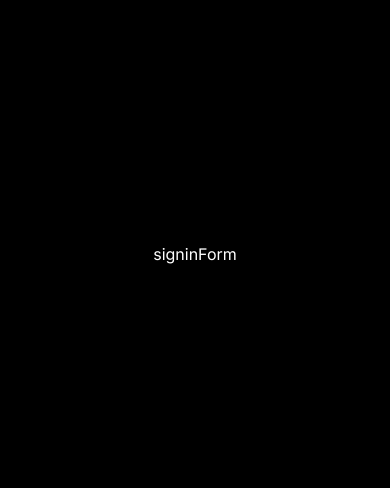
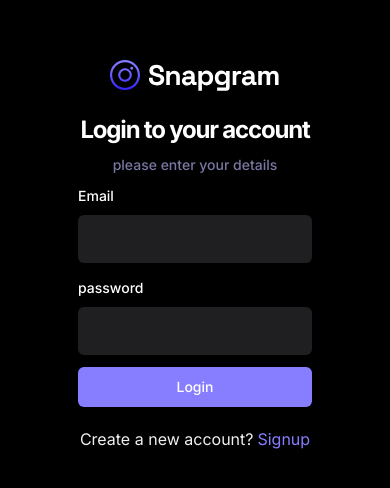
Before and after one commit to ahmad-kashkoush/social-media-clone, a React (Vite) app: page /sign-in in a window 390 px wide. Shown: the part 168-656 px from the top of the page. Built offline with nearby package versions, Linux system fonts and the light colour scheme; no server answers.

Commit message:
feat: add login form
- add SigninForm jsx and handlers
- add singin validation
- delete active sessions for re loging in

```diff
--- a/src/_auth/forms/SigninForm.tsx
+++ b/src/_auth/forms/SigninForm.tsx
@@ -1,5 +1,119 @@
-import React from "react";
+import { zodResolver } from "@hookform/resolvers/zod";
+import { z } from "zod";
+import { useForm } from "react-hook-form";
+import { Button } from "@/components/ui/button";
+import {
+  Form,
+  FormControl,
+  FormField,
+  FormItem,
+  FormLabel,
+  FormMessage,
+} from "@/components/ui/form";
+import { Input } from "@/components/ui/input";
+import { signinValidation } from "@/lib/validation";
+import Loader from "@/components/shared/Loader";
+import { Link, useNavigate } from "react-router-dom";
+import { useToast } from "@/components/ui/use-toast";
+import { useSignInAccount } from "@/lib/react-query/queriesAndMutations";
+import { useUserContext } from "@/context/AuthContext";
 
 export default function SigninForm() {
-  return <div>signinForm</div>;
+  const { toast } = useToast();
+  const navigate = useNavigate();
+  const { mutateAsync: signInAccount, isPending: isSigningIn } =
+    useSignInAccount();
+  const { checkAuthUser, isLoading: isUserLoading } = useUserContext();
+  // 1. Define your form.
+  const form = useForm<z.infer<typeof signinValidation>>({
+    resolver: zodResolver(signinValidation),
+    defaultValues: {
+      email: "",
+      password: "",
+    },
+  });
+
+  // 2. Define a submit handler.
+  async function onSubmit(user: z.infer<typeof signinValidation>) {
+    try {
+      const session = await signInAccount({
+        email: user.email,
+        password: user.password,
+      });
+      if (!session) return toast({ title: "Sign in failed" });
+      const isLoggedIn = await checkAuthUser();
+      if (isLoggedIn) {
+        form.reset();
+        navigate("/");
+      } else {
+        return toast({ title: "signin failed , try again" });
+      }
+    } catch (error) {
+      console.log(error);
+    }
+  }
+  return (
+    <Form {...form}>
+      <div className="sm:w-420 flex-center flex-col">
+        <img src="/assets/images/logo.svg" alt="" />
+        <h2 className="h3-bold md:h2-bold pt-5">Login to your account</h2>
+        <p className="text-light-3 small-medium md:base-regular mt-2">
+          please enter your details
+        </p>
+
+        <form
+          onSubmit={form.handleSubmit(onSubmit)}
+          className="flex flex-col gap-3 w-full mt-2"
+        >
+          <FormField
+            control={form.control}
+            name="email"
+            render={({ field }) => (
+              <FormItem>
+                <FormLabel className="">Email</FormLabel>
+                <FormControl>
+                  <Input type="email" className="shad-input" {...field} />
+                </FormControl>
+
+                <FormMessage />
+              </FormItem>
+            )}
+          />
+          <FormField
+            control={form.control}
+            name="password"
+            render={({ field }) => (
+              <FormItem>
+                <FormLabel className="">password</FormLabel>
+                <FormControl>
+                  <Input type="password" className="shad-input" {...field} />
+                </FormControl>
+
+                <FormMessage />
+              </FormItem>
+            )}
+          />
+          <Button className="bg-primary-500 hover:bg-primary-600" type="submit">
+            {isUserLoading || isSigningIn ? (
+              <div className="flex-center gap-2">
+                <Loader />
+                Loading...
+              </div>
+            ) : (
+              "Login"
+            )}
+          </Button>
+          <p className="text-small-regular text-light-2 text-center mt-2 ">
+            Create a new account?
+            <Link
+              to="/sign-up"
+              className="text-primary-500 text-small-semibold ml-1"
+            >
+              Signup
+            </Link>
+          </p>
+        </form>
+      </div>
+    </Form>
+  );
 }
--- a/src/lib/appwrite/api.ts
+++ b/src/lib/appwrite/api.ts
@@ -10,7 +10,6 @@
       user.name
     );
     if (!newAccount) throw new Error("Error creating new account");
-
 
     const avatarUrl = avatars.getInitials(user.name);
     const newUser = await saveUserToDB({
@@ -50,6 +49,7 @@
 
 export async function signInAccount(user: { email: string; password: string }) {
   try {
+    await account.deleteSessions();
     const session = await account.createEmailPasswordSession(
       user.email,
       user.password
@@ -71,7 +71,6 @@
 
 export async function getCurrentUser() {
   try {
-
     const currentAccount = await getAccount();
     if (!currentAccount) throw new Error("error getting current account");
 
--- a/src/lib/validation/index.ts
+++ b/src/lib/validation/index.ts
@@ -8,3 +8,10 @@
     .string()
     .min(8, { message: "password must be at least 8 characters" }),
 });
+
+export const signinValidation = z.object({
+  email: z.string().email({ message: "invalid email" }),
+  password: z
+    .string()
+    .min(8, { message: "password must be at least 8 characters" }),
+});
```
